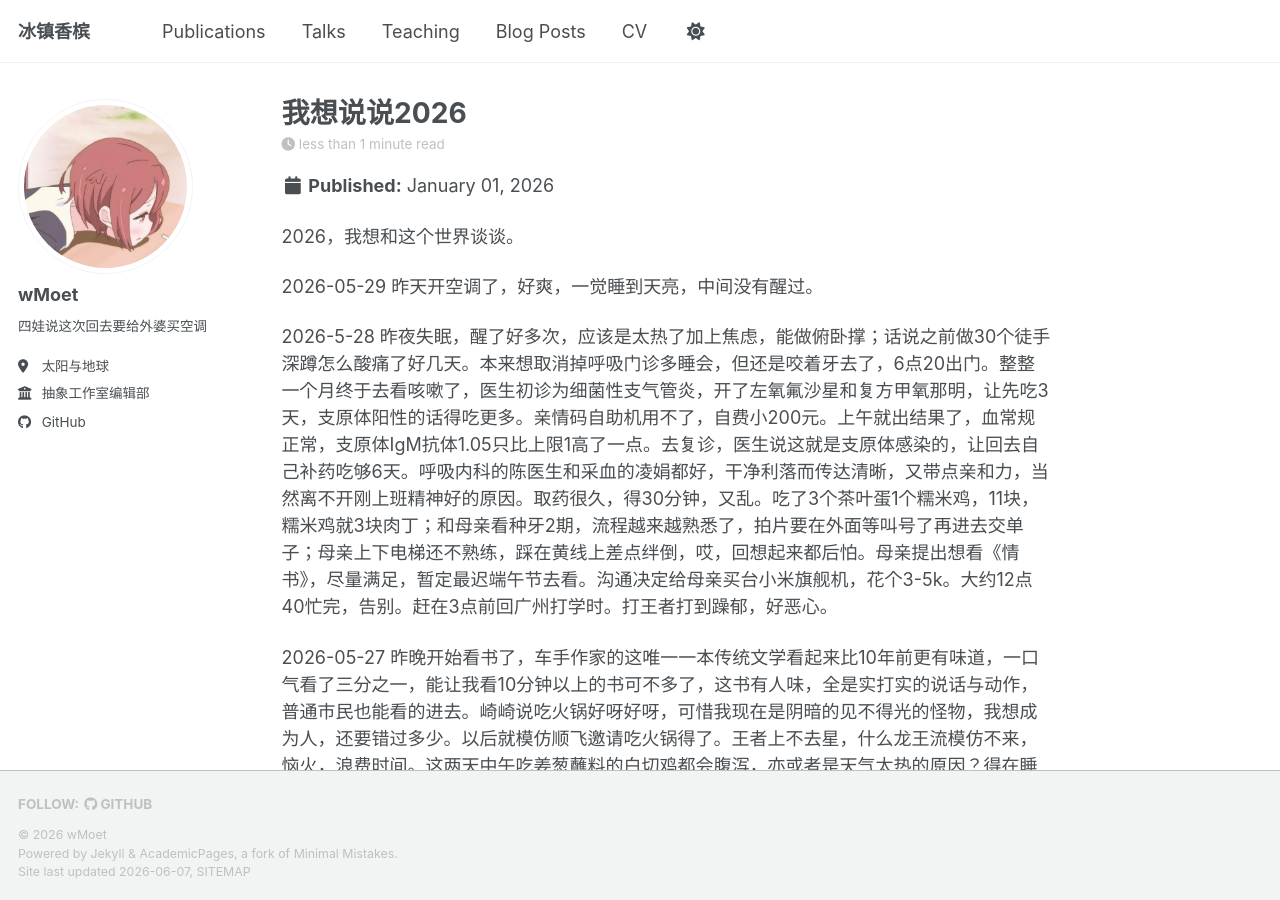
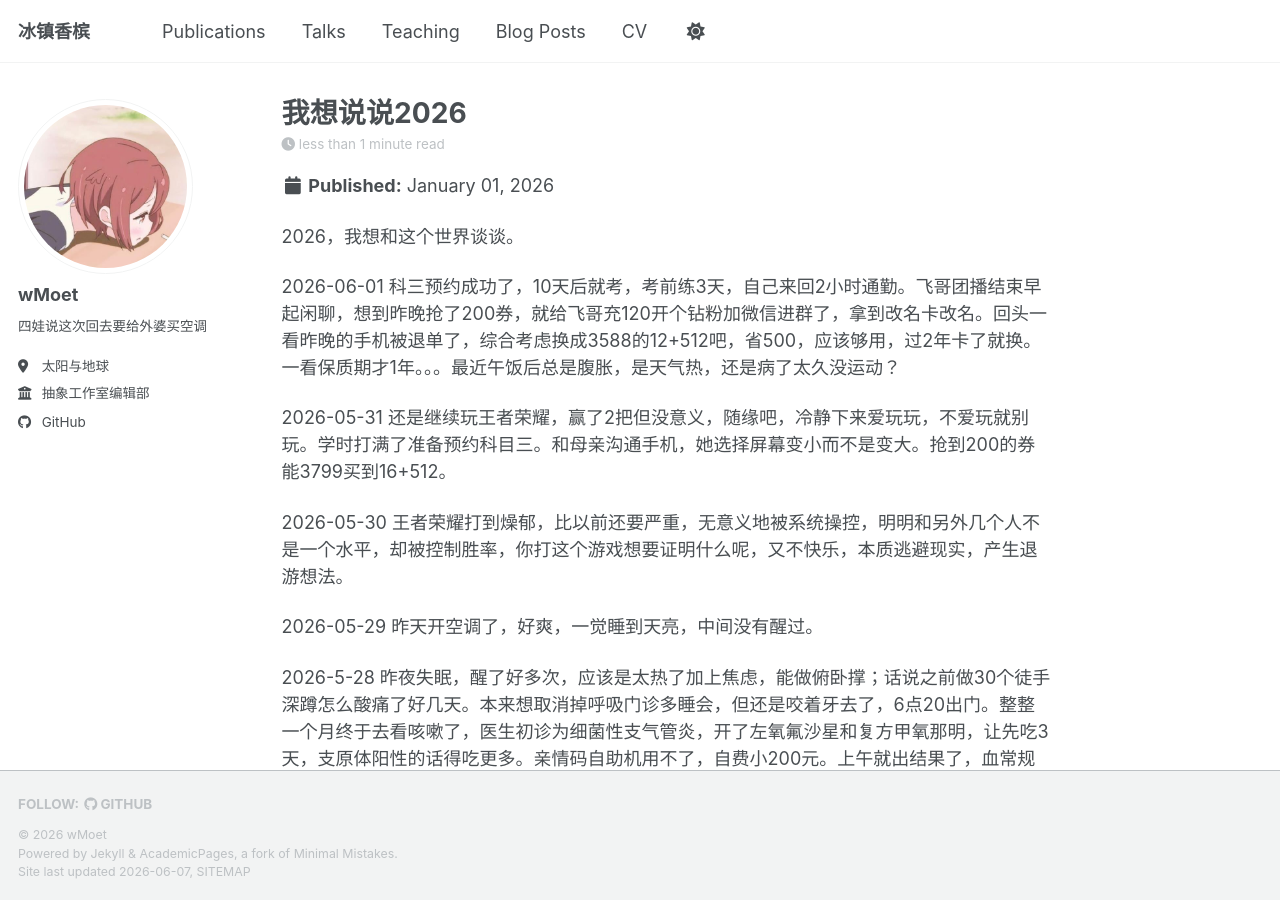
Before and after one commit to wMoet/wMoet.github.io, a Jekyll site: the page built from _posts/2026-01-01-我想说说2026.md, in a window 1280 px wide and 900 px high. Built offline with Jekyll 4.4.1, drawn with Linux system fonts in a browser that asks for light colours; a script bundle is joined from its source files by our own code; library files that are not in the unit come from our copies.

Commit message:
Update 2026-01-01-我想说说2026.md

```diff
--- a/_posts/2026-01-01-我想说说2026.md
+++ b/_posts/2026-01-01-我想说说2026.md
@@ -6,6 +6,12 @@ tags:
   - category1
 ---
 2026，我想和这个世界谈谈。
+
+2026-06-01 科三预约成功了，10天后就考，考前练3天，自己来回2小时通勤。飞哥团播结束早起闲聊，想到昨晚抢了200券，就给飞哥充120开个钻粉加微信进群了，拿到改名卡改名。回头一看昨晚的手机被退单了，综合考虑换成3588的12+512吧，省500，应该够用，过2年卡了就换。一看保质期才1年。。。最近午饭后总是腹胀，是天气热，还是病了太久没运动？
+
+2026-05-31 还是继续玩王者荣耀，赢了2把但没意义，随缘吧，冷静下来爱玩玩，不爱玩就别玩。学时打满了准备预约科目三。和母亲沟通手机，她选择屏幕变小而不是变大。抢到200的券能3799买到16+512。
+
+2026-05-30 王者荣耀打到燥郁，比以前还要严重，无意义地被系统操控，明明和另外几个人不是一个水平，却被控制胜率，你打这个游戏想要证明什么呢，又不快乐，本质逃避现实，产生退游想法。
 
 2026-05-29 昨天开空调了，好爽，一觉睡到天亮，中间没有醒过。
 
```
